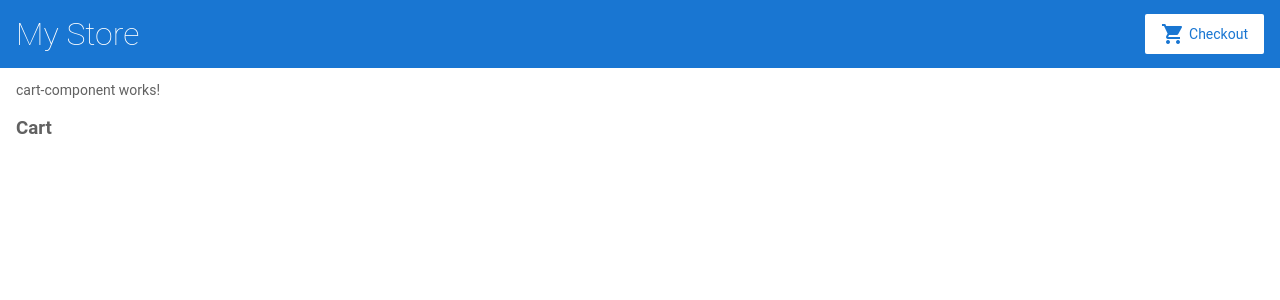
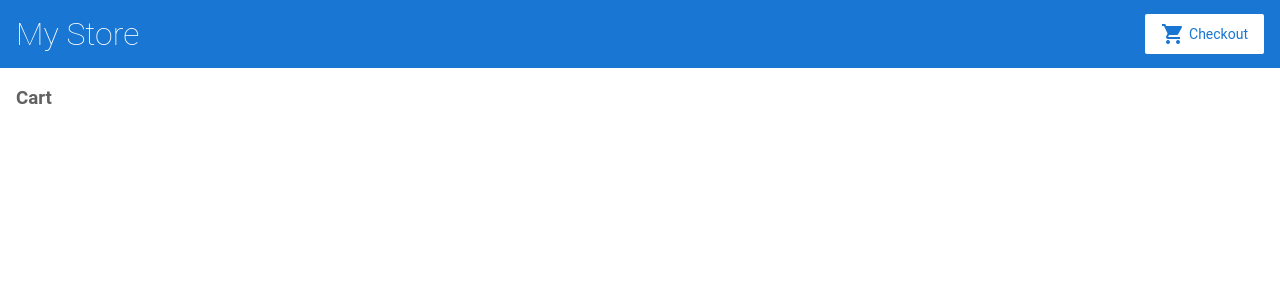
Before and after one commit to zwong/angular-start, an Angular app: page /cart-component in a window 1280 px wide. Shown: the top 300 px of the page. Built offline with nearby package versions, Linux system fonts and the light colour scheme.

Commit message:
2 files modified

```diff
--- a/src/app/cart-component/cart-component.component.html
+++ b/src/app/cart-component/cart-component.component.html
@@ -1,7 +1,3 @@
-<p>
-cart-component works!
-</p>
-
 <h3> Cart</h3>
 
 <div class="cart-item" *ngFor="let item of items">
--- a/src/app/cart-component/cart-component.component.ts
+++ b/src/app/cart-component/cart-component.component.ts
@@ -1,5 +1,5 @@
 import { Component, OnInit } from '@angular/core';
-import { CartService } from '..//cart.service';
+import { CartService } from '../cart.service';
 
 @Component({
   selector: 'app-cart-component',
```
